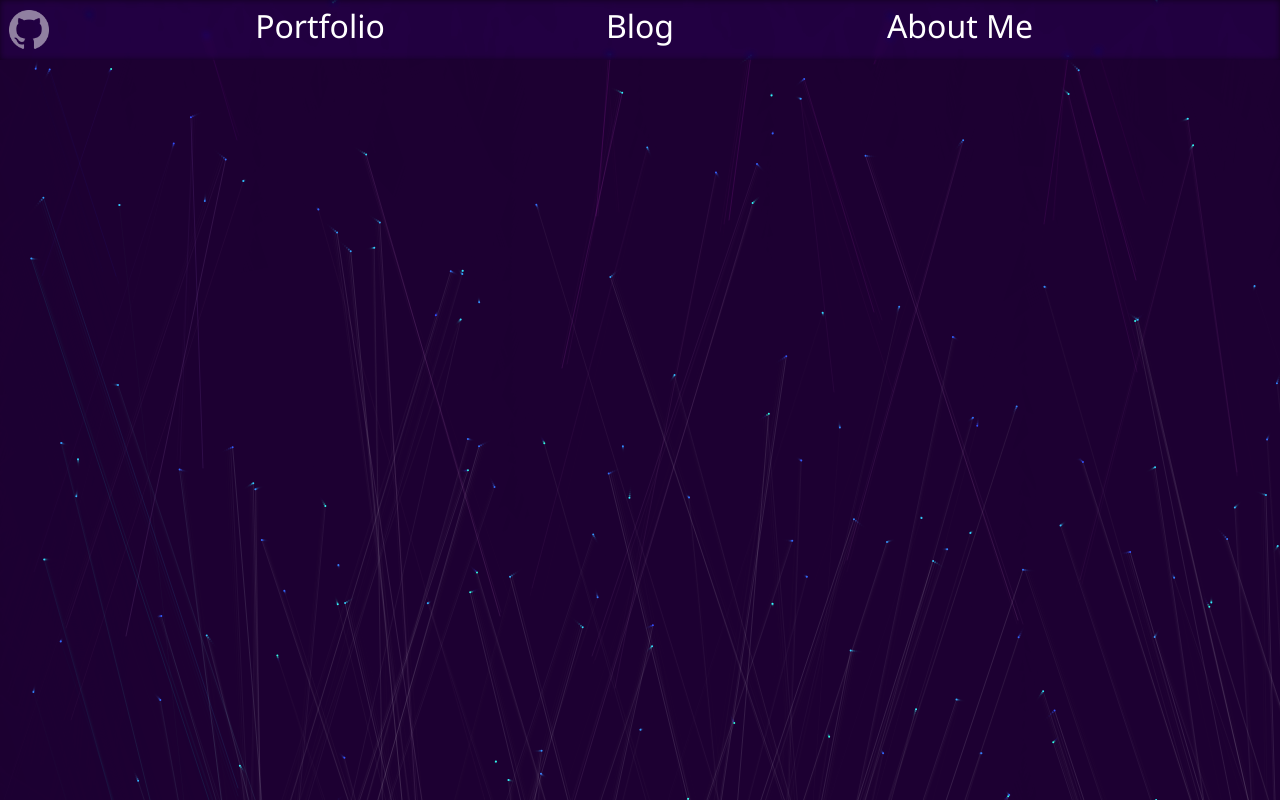
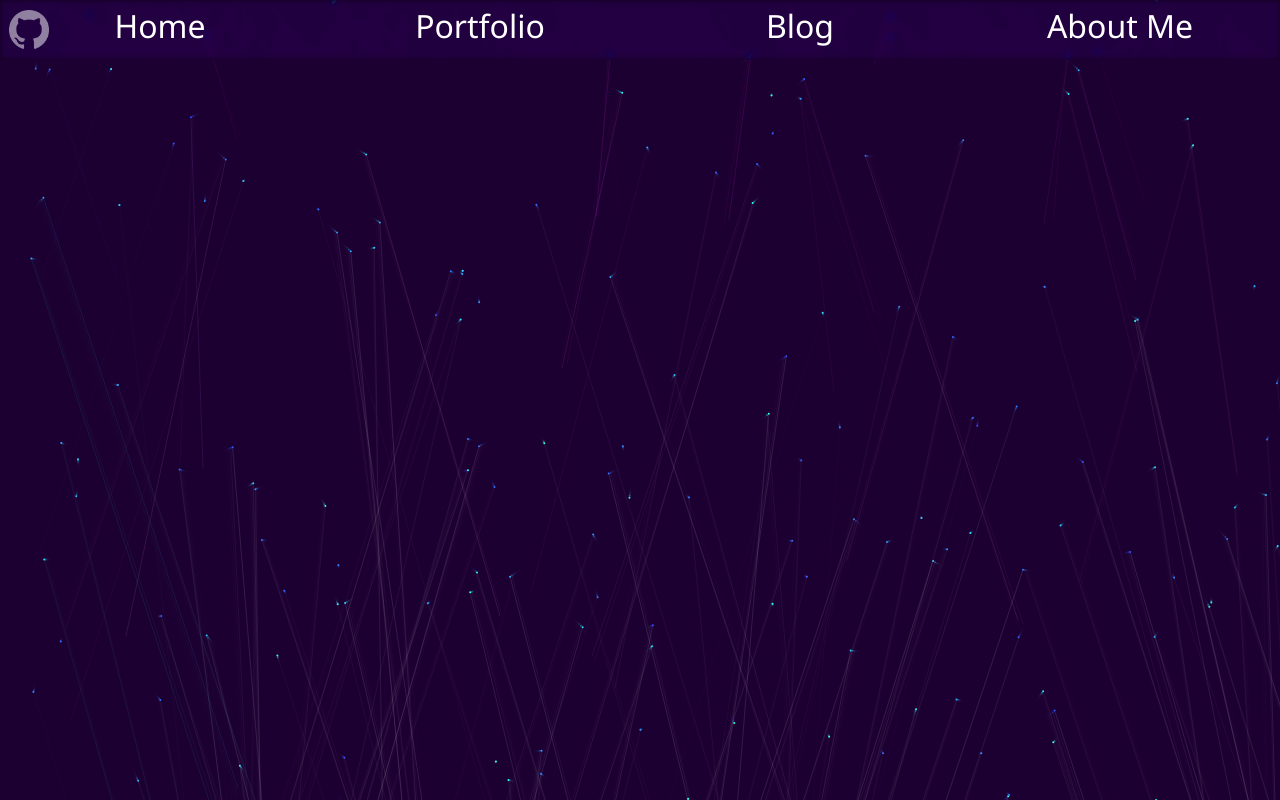
Before and after one commit to AtriusX/AtriusX.github.io, a React (Create React App) app: page /about in a window 1280 px wide. Built offline with nearby package versions, Linux system fonts and the light colour scheme.

Commit message:
Update navbar

```diff
--- a/src/Navbar/Button/Button.css
+++ b/src/Navbar/Button/Button.css
@@ -2,6 +2,7 @@
     position: relative;
     display: inline-block;
     width: 25%;
+    height: 100%;
 }
 
 .button {
@@ -11,20 +12,17 @@
     vertical-align: middle;
     text-decoration: none;
     transition: all 0.2s;
+
 }
 
 .button:hover {
     font-size: 1.1em;
 }
-
+/* TODO: Fix this to be mobile-first */
 @media screen and (max-width: 720px) {
 
     .button {
         position: relative;
         color: black;
     }
-
-    .box {
-        height: 100%;
-    }
 }
--- a/src/Navbar/Button/Button.tsx
+++ b/src/Navbar/Button/Button.tsx
@@ -1,16 +1,17 @@
 import React from 'react';
 import './Button.css';
+import { Link } from 'react-router-dom';
 
 export default function(props: { url: string, title: string }) {
     return <div className={"box"}>
-        <a
-            href={props.url}
+        <Link
+            to={props.url}
             className={"button"}
             onMouseDown={(event) => {
                 if (event.preventDefault) event.preventDefault();
             }}
         >
             {props.title}
-        </a>
+        </Link>
     </div>
 }
--- a/src/Navbar/Navbar.css
+++ b/src/Navbar/Navbar.css
@@ -11,8 +11,8 @@
     display: none;
     width: 100%;
     height: 100%;
+    overflow: hidden;
 }
-
 
 @media(min-width: 768px) {
 
--- a/src/Navbar/Navbar.tsx
+++ b/src/Navbar/Navbar.tsx
@@ -8,9 +8,10 @@ export default function() {
     return <div className={"navbar"}>
         <Github />
         <div className={"options"}>
-            <Button url={""} title={"Portfolio"} />
-            <Button url={""} title={"Blog"} />
-            <Button url={""} title={"About Me"} />
+            <Button url={"/"} title={"Home"} />
+            <Button url={"/portfolio"} title={"Portfolio"} />
+            <Button url={"/blog"} title={"Blog"} />
+            <Button url={"/about"} title={"About Me"} />
         </div>
     </div>
 }
```
